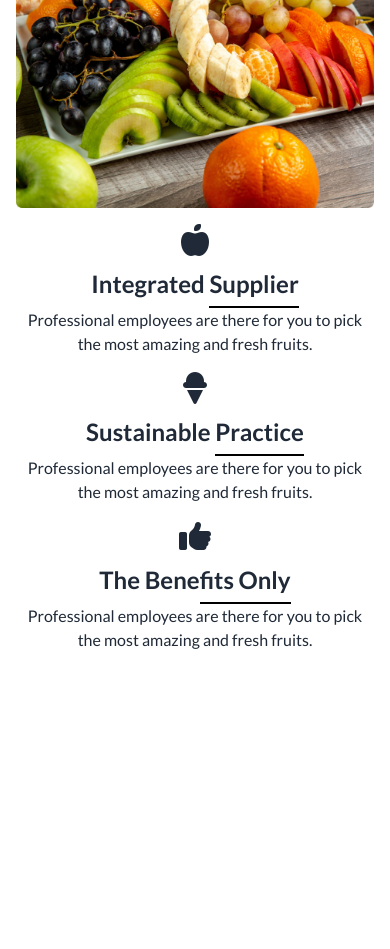
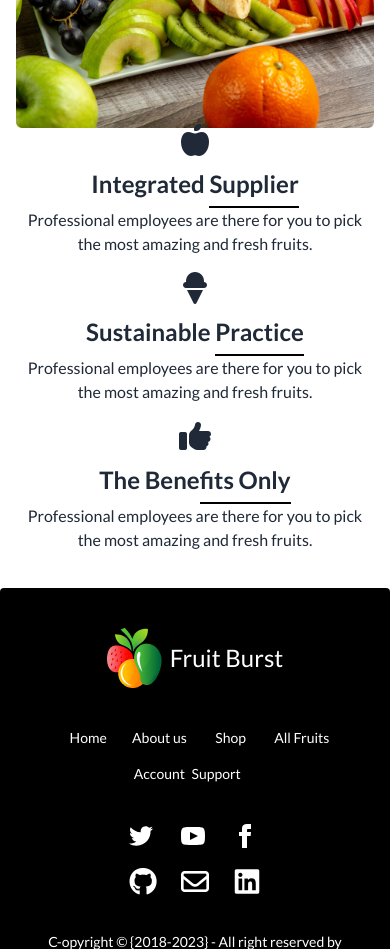
Before and after one commit to Biddut-Roy/assignment-Fruit-Burst-, a plain HTML site: page index.html in a window 390 px wide. Shown: the part 4980-5929 px from the top of the page. Before the commit the page ends 5668 px from the top, so only its background shows below. Drawn offline with nearby package versions, Linux system fonts and the light colour scheme.

Commit message:
complete a footer section and footer responsive

```diff
--- a/index.html
+++ b/index.html
@@ -30,11 +30,13 @@
     .font-lato {
       font-family: 'Lato', sans-serif;
     }
-    .bg-team-img{
-      background-image:url(./images/team.png);
+
+    .bg-team-img {
+      background-image: url(./images/team.png);
     }
   </style>
 </head>
+
 <body class="font-lato">
   <header class="container mx-auto md:px-10 lg:px-20 bg-[#FFF]">
     <!-- start a nav -->
@@ -162,7 +164,8 @@
               Deal of the day
             </h3>
             <p>
-                Contrary to popular belief, is not simply random text. It has roots in a piece of classical <br> Latin literature from 45 BC, making it over 2000 years old.
+              Contrary to popular belief, is not simply random text. It has roots in a piece of classical <br> Latin
+              literature from 45 BC, making it over 2000 years old.
             </p>
           </div>
           <!-- time manage -->
@@ -225,8 +228,8 @@
               <h2 class="card-title">Orange</h2>
               <div class="rating">
                 <input type="radio" name="rating-2" class="mask mask-star-2 bg-red-500" />
-                <input type="radio" name="rating-2" class="mask mask-star-2 bg-red-500"  />
-                <input type="radio" name="rating-2" class="mask mask-star-2 bg-red-500" checked/>
+                <input type="radio" name="rating-2" class="mask mask-star-2 bg-red-500" />
+                <input type="radio" name="rating-2" class="mask mask-star-2 bg-red-500" checked />
                 <input type="radio" name="rating-2" class="mask mask-star-2 bg-red-500" />
                 <input type="radio" name="rating-2" class="mask mask-star-2 bg-red-500" />
               </div>
@@ -261,7 +264,7 @@
               <h2 class="card-title">Banana</h2>
               <div class="rating">
                 <input type="radio" name="rating-2" class="mask mask-star-2 bg-red-500" />
-                <input type="radio" name="rating-2" class="mask mask-star-2 bg-red-500" checked  />
+                <input type="radio" name="rating-2" class="mask mask-star-2 bg-red-500" checked />
                 <input type="radio" name="rating-2" class="mask mask-star-2 bg-red-500" />
                 <input type="radio" name="rating-2" class="mask mask-star-2 bg-red-500" />
                 <input type="radio" name="rating-2" class="mask mask-star-2 bg-red-500" />
@@ -282,7 +285,8 @@
       <div class="bg-team-img bg-no-repeat bg-cover  lg:h-[600px] text-white ">
         <div class="pt-32 space-y-5 text-center">
           <h2 class="font-extrabold text-5xl">Meet the team <span class="invisible lg:visible">section</span></h2>
-        <p class="font-medium">Contrary to popular belief, is not simply random text. It has roots in a piece of classical <br> Latin literature from 45 BC, making it over 2000 years old.</p>
+          <p class="font-medium">Contrary to popular belief, is not simply random text. It has roots in a piece of
+            classical <br> Latin literature from 45 BC, making it over 2000 years old.</p>
         </div>
         <!-- team member -->
         <div class="grid grid-cols space-y-4 md:grid-cols-2 md:gap-5 lg:grid-cols-4 lg:gap-1 mt-3 mt-9">
@@ -337,9 +341,9 @@
     <!-- complete a team section -->
     <!-- start a Choose section -->
     <section>
-    <div class="my-9">
+      <div class="my-9 w-full">
         <!-- title  -->
-      <div class="space-y-5 text-center w-11/12 mx-auto">
+        <div class="space-y-5 text-center lg:w-11/12 mx-auto">
           <h2 class=" font-bold text-3xl lg:font-extrabold lg:text-5xl">Why Choose Us</h2>
           <p>
             Contrary to popular belief, is not simply random text. It has roots in a piece of classical <br>
@@ -347,44 +351,48 @@
           </p>
         </div>
         <!-- choose a option -->
-      <div class="flex flex-col space-y-5 lg:flex-row mt-8 w-11/12 mx-auto lg:w-full">
-        <div class=" justify-center lg:space-y-10 space-y-5">
-          <div class="flex flex-col lg:flex-row items-center space-y-5">
+        <div class="flex flex-col text-center lg:flex-row mt-8 w-11/12 mx-auto lg:w-full lg:gap-5">
+          <div class=" justify-center lg:w-1/3 space-y-5 lg:space-y-1 ">
+            <div class="flex flex-col lg:flex-row items-center ">
               <div class="mr-5">
                 <i class="fa-solid fa-people-group fa-2xl"></i>
               </div>
               <div>
-              <h4 class="text-2xl font-extrabold pb-2"><span class=" border-b-2 border-black pb-2">Dedicated</span> Team</h4>
+                <h4 class="text-2xl font-extrabold pb-2"><span class=" border-b-2 border-black pb-2">Dedicated</span>
+                  Team</h4>
                 <p>Professional employees are there for you to pick the most amazing and fresh fruits.</p>
               </div>
             </div>
-          <div class="flex flex-col lg:flex-row items-center space-y-5">
+            <div class="flex flex-col lg:flex-row items-center ">
               <div class="mr-5">
                 <i class="fa-solid fa-heart-circle-plus fa-2xl"></i>
               </div>
               <div>
-              <h4 class="text-2xl font-extrabold pb-2"><span class=" border-b-2 border-black pb-2">Fresh  is</span> Best</h4>
+                <h4 class="text-2xl font-extrabold pb-2"><span class=" border-b-2 border-black pb-2">Fresh is</span>
+                  Best</h4>
                 <p>Professional employees are there for you to pick the most amazing and fresh fruits.</p>
               </div>
             </div>
-          <div class="flex flex-col lg:flex-row items-center space-y-5">
+            <div class="flex flex-col lg:flex-row items-center ">
               <div class="mr-5">
                 <i class="fa-solid fa-people-group fa-2xl"></i>
               </div>
               <div>
-              <h4 class="text-2xl font-extrabold pb-2"><span class=" border-b-2 border-black pb-2"> Gift Certif</span>icates</h4>
+                <h4 class="text-2xl font-extrabold pb-2"><span class=" border-b-2 border-black pb-2"> Gift
+                    Certif</span>icates</h4>
                 <p>Professional employees are there for you to pick the most amazing and fresh fruits.</p>
               </div>
             </div>
 
           </div>
           <!-- img -->
-        <div class=" justify-start"> <img src="./images/whychoose1.png" alt=""></div>
+          <div class=" justify-start lg:w-1/3"> <img class="w-full h-[80%]" src="./images/whychoose1.png" alt=""></div>
           <!-- img end -->
-        <div class=" justify-end text-center lg:text-end space-y-5 lg:space-y-10">
+          <div class=" justify-end text-center lg:w-1/3 lg:text-end space-y-5 lg:space-y-1">
             <div class="flex flex-col-reverse lg:flex-row items-center">
               <div>
-              <h4 class="text-2xl font-extrabold pb-2">Integrated <span class=" border-b-2 border-black pb-2">Supplier</span> </h4>
+                <h4 class="text-2xl font-extrabold pb-2">Integrated <span
+                    class=" border-b-2 border-black pb-2">Supplier</span> </h4>
                 <p>Professional employees are there for you to pick the most amazing and fresh fruits.</p>
               </div>
               <div class="lg:ml-5 mb-4">
@@ -393,7 +401,8 @@
             </div>
             <div class="flex flex-col-reverse lg:flex-row items-center">
               <div>
-              <h4 class="text-2xl font-extrabold pb-2">Sustainable <span class=" border-b-2 border-black pb-2">Practice</span></h4>
+                <h4 class="text-2xl font-extrabold pb-2">Sustainable <span
+                    class=" border-b-2 border-black pb-2">Practice</span></h4>
                 <p>Professional employees are there for you to pick the most amazing and fresh fruits.</p>
               </div>
               <div class="lg:ml-5 mb-4">
@@ -402,7 +411,8 @@
             </div>
             <div class="flex flex-col-reverse lg:flex-row items-center">
               <div>
-              <h4 class="text-2xl font-extrabold pb-2">The Bene<span class=" border-b-2 border-black pb-2">fits Only</span></h4>
+                <h4 class="text-2xl font-extrabold pb-2">The Bene<span class=" border-b-2 border-black pb-2">fits
+                    Only</span></h4>
                 <p>Professional employees are there for you to pick the most amazing and fresh fruits.</p>
               </div>
               <div class="lg:ml-5 mb-4">
@@ -414,9 +424,50 @@
         </div>
       </div>
     </section>
+    <!--  complete a section -->
+  </main>
+  <!-- footer  -->
+  <footer class="footer footer-center p-10 bg-base-200 text-base-content rounded bg-black text-white">
+    <div class="flex">
+      <img src="./images/logo.png" alt="" class="h-1/2">
+      <p class=" text-2xl font-medium lg:text-2xl lg:font-extrabold">Fruit Burst</p>
+    </div>
+    <div class="grid grid-cols-4 gap-4 md:grid-cols-5 lg:grid-cols-6">
+      <a>Home</a>
+      <a>About us</a>
+      <a>Shop</a>
+      <a>All Fruits</a>
+      <a class="relative left-32 md:static md:left-0 lg:static lg:left-0 ">Support</a>
+      <a class=" md:relative md:left-36 lg:relative lg:left-0">Account</a>
 
-  </main>
-
+    </div>
+    <div>
+      <div class="grid grid-cols-3 gap-6 lg:grid-flow-col lg:gap-4">
+        <a><svg xmlns="http://www.w3.org/2000/svg" width="24" height="24" viewBox="0 0 24 24" class="fill-current">
+            <path
+              d="M24 4.557c-.883.392-1.832.656-2.828.775 1.017-.609 1.798-1.574 2.165-2.724-.951.564-2.005.974-3.127 1.195-.897-.957-2.178-1.555-3.594-1.555-3.179 0-5.515 2.966-4.797 6.045-4.091-.205-7.719-2.165-10.148-5.144-1.29 2.213-.669 5.108 1.523 6.574-.806-.026-1.566-.247-2.229-.616-.054 2.281 1.581 4.415 3.949 4.89-.693.188-1.452.232-2.224.084.626 1.956 2.444 3.379 4.6 3.419-2.07 1.623-4.678 2.348-7.29 2.04 2.179 1.397 4.768 2.212 7.548 2.212 9.142 0 14.307-7.721 13.995-14.646.962-.695 1.797-1.562 2.457-2.549z">
+            </path>
+          </svg></a>
+        <a><svg xmlns="http://www.w3.org/2000/svg" width="24" height="24" viewBox="0 0 24 24" class="fill-current">
+            <path
+              d="M19.615 3.184c-3.604-.246-11.631-.245-15.23 0-3.897.266-4.356 2.62-4.385 8.816.029 6.185.484 8.549 4.385 8.816 3.6.245 11.626.246 15.23 0 3.897-.266 4.356-2.62 4.385-8.816-.029-6.185-.484-8.549-4.385-8.816zm-10.615 12.816v-8l8 3.993-8 4.007z">
+            </path>
+          </svg></a>
+        <a><svg xmlns="http://www.w3.org/2000/svg" width="24" height="24" viewBox="0 0 24 24" class="fill-current">
+            <path
+              d="M9 8h-3v4h3v12h5v-12h3.642l.358-4h-4v-1.667c0-.955.192-1.333 1.115-1.333h2.885v-5h-3.808c-3.596 0-5.192 1.583-5.192 4.615v3.385z">
+            </path>
+          </svg></a>
+        <a target=”_blank” href="https://github.com/Biddut-Roy/assignment-Fruit-Burst-"><i
+            class="fa-brands fa-github fa-2xl"></i></a>
+        <a href=""><i class="fa-regular fa-envelope fa-2xl"></i></a>
+        <a href=""><i class="fa-brands fa-linkedin fa-2xl"></i></a>
+      </div>
+    </div>
+    <div>
+      <p>C-opyright &#169 {2018-2023} - All right reserved by Fruit-Brust company Ltd</p>
+    </div>
+  </footer>
 </body>
 
 </html>
```
Lines whose indentation alone changed are shown as unchanged.
